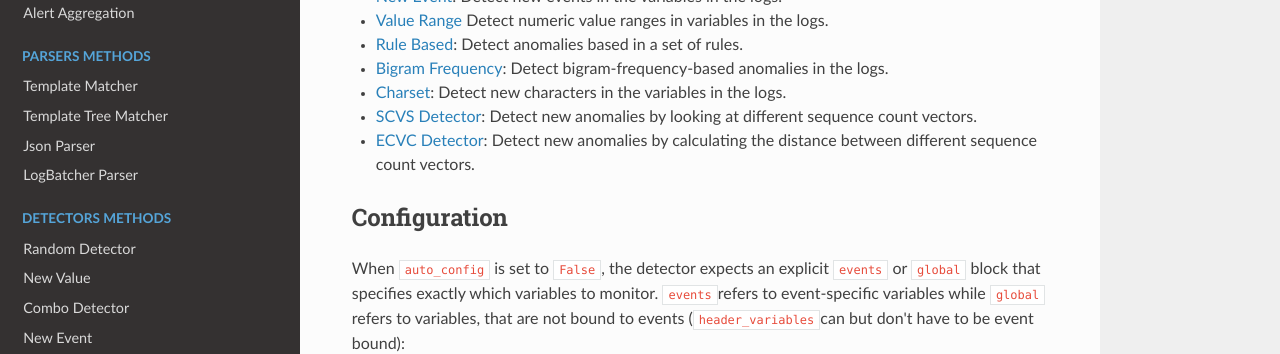
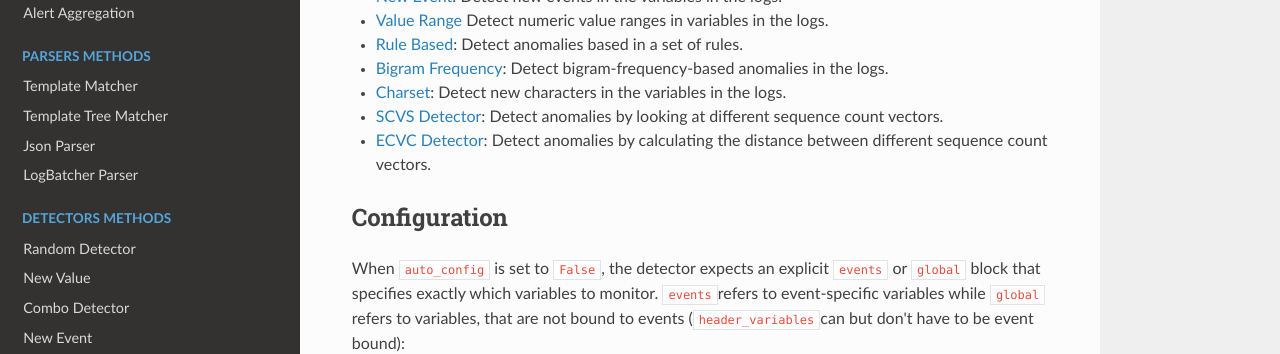
Before and after one commit to ait-detectmate/DetectMateLibrary, an MkDocs documentation site: the page built from docs/detectors.md, in a window 1280 px wide and 900 px high, scrolled down 1536 px. Shown: the part 151-505 px from the top of the window. Built offline with MkDocs 1.6.1, drawn with Linux system fonts in a browser that asks for light colours; nearby versions of some CDN libraries.

Commit message:
Update detectors.md
fix typo

```diff
--- a/docs/detectors.md
+++ b/docs/detectors.md
@@ -92,8 +92,8 @@ List of detectors:
 * [Rule Based](detectors/rule_based.md): Detect anomalies based in a set of rules.
 * [Bigram Frequency](detectors/bigram_frequency.md): Detect bigram-frequency-based anomalies in the logs.
 * [Charset](detectors/charset.md): Detect new characters in the variables in the logs.
-* [SCVS Detector](detectors/scvs_detector.md): Detect new anomalies by looking at different sequence count vectors.
-* [ECVC Detector](detectors/ecvc_detector.md): Detect new anomalies by calculating the distance between different sequence count vectors.
+* [SCVS Detector](detectors/scvs_detector.md): Detect anomalies by looking at different sequence count vectors.
+* [ECVC Detector](detectors/ecvc_detector.md): Detect anomalies by calculating the distance between different sequence count vectors.
 
 ## Configuration
 
```
